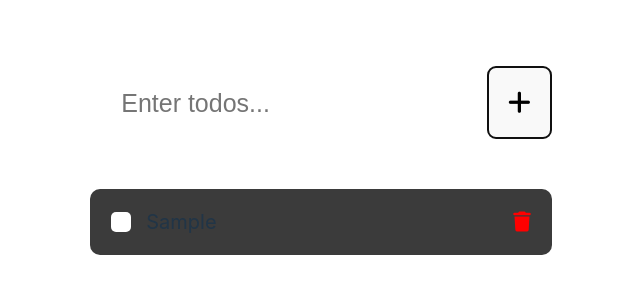
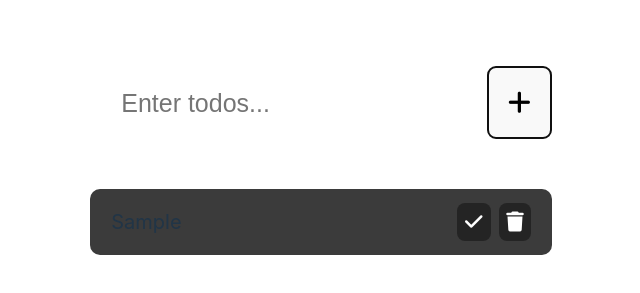
Before and after one commit to yuvi90/to-do-v1, a website built with Vite: page index.html in a window 1280 px wide. Both pictures are taken after typing "Sample" into the empty fields and a click on the button 838 px from the left and 221 px from the top of the page. Shown: the part 119-412 px from the top of the page, without its empty margins (319-959 px from the left). Built offline with nearby package versions, Linux system fonts and the light colour scheme.

Commit message:
fixed issues

```diff
--- a/index.html
+++ b/index.html
@@ -27,9 +27,17 @@
       </form>
     </div>
 
-    <div class="todo-wrapper">
+    <div class="todo-list-wrapper">
       <ul id="todo-list">
           <!-- TO DO'S -->
+            <!-- <li class="todo">Buy milk
+              <button class="completed-btn">
+                <i class="fa-solid fa-check"></i>
+              </button>
+              <button class="trash-btn">
+                <i class="fa-solid fa-trash" ></i>
+              </button>
+            </li> -->
       </ul>
     </div>
   </div>
--- a/main.js
+++ b/main.js
@@ -1,13 +1,11 @@
 // Selectors
-const input = document.querySelector(".todo-input");
 const addButton = document.querySelector(".todo-add-btn");
 const toDoList = document.getElementById("todo-list");
-const toDo = document.getElementsByClassName("todo");
 
 // Event Listeners
 document.addEventListener('DOMContentLoaded', getTodosData);
 addButton.addEventListener('click', addTodo);
-toDoList.addEventListener('click', checkRemove);
+toDoList.addEventListener('click', checknRemove);
 
 // Functions
 function getTodosData() {
@@ -15,40 +13,61 @@ function getTodosData() {
     // Check local storage is empty ??
     if (localStorage.getItem('todos') != null) {
         toDos = JSON.parse(localStorage.getItem('todos'));
-        toDos.forEach(element => {
+        toDos.forEach((item, index) => {
+            // creating todo
             const newTodo = document.createElement('li');
             newTodo.classList.add('todo');
-            newTodo.innerHTML = `${element}<i class="fa-solid fa-trash trash-icon"></i>`;
+            newTodo.innerText = `${item}`;
+            // creating completed button
+            const completed = document.createElement('button');
+            completed.classList.add('completed-btn');
+            completed.innerHTML = '<i class="fa-solid fa-check"></i>';
+            newTodo.appendChild(completed);
+            // creating trash button
+            const trash = document.createElement('button');
+            trash.classList.add('trash-btn');
+            trash.innerHTML = '<i class="fa-solid fa-trash"></i>';
+            newTodo.appendChild(trash);
+            // appending todo to list
             toDoList.appendChild(newTodo);
         });
-    } else {
-        console.log('No Todos');
     }
 }
 
 function addTodo(event) {
     // change form's default behaviour
     event.preventDefault();
+    const input = document.querySelector(".todo-input");
     // checking if input is empty or not
     if (input.value != '') {
-        // adding to todos array
+        // adding value to todos array storage
         saveTodosData(input.value);
-        // creating element
+        // creating todo
         const newTodo = document.createElement('li');
-        // adding class
         newTodo.classList.add('todo');
-        // adding content
-        newTodo.innerHTML = `${input.value}<i class="fa-solid fa-trash trash-icon"></i>`
+        newTodo.innerText = `${input.value}`;
+        // Div.appendChild(newTodo);
+        // creating completed button
+        const completed = document.createElement('button');
+        completed.classList.add('completed-btn');
+        completed.innerHTML = '<i class="fa-solid fa-check"></i>';
+        newTodo.appendChild(completed);
+        // creating trash button
+        const trash = document.createElement('button');
+        trash.classList.add('trash-btn');
+        trash.innerHTML = '<i class="fa-solid fa-trash"></i>';
+        newTodo.appendChild(trash);
+        // appending todo to list
+        toDoList.appendChild(newTodo);
         // clearing input field
         input.value = '';
-        // appending to list
-        toDoList.appendChild(newTodo);
     }
 }
 
-function checkRemove(event) {
+function checknRemove(event) {
     const item = event.target;
-    if (item.classList[2] === 'trash-icon') {
+
+    if (item.classList[0] === 'trash-btn') {
         const todo = item.parentElement;
         removeTodosData(todo);
         // Animation
@@ -56,6 +75,11 @@ function checkRemove(event) {
         todo.addEventListener('transitionend', () => {
             todo.remove();
         })
+    }
+
+    if (item.classList[0] === 'completed-btn') {
+        const todo = item.parentElement;
+        todo.classList.toggle('checked');
     }
 }
 
--- a/style.css
+++ b/style.css
@@ -126,43 +126,63 @@ header {
   margin-left: 1rem;
 }
 
-/*==== TODO WRAPPER ====*/
+/*==== TODO ====*/
 
 .todo {
+  position: relative;
   background-color: #3b3b3b;
   padding: 2rem 2rem;
   margin-bottom: 1.5rem;
   border-radius: 10px;
   font-size: 2rem;
   list-style: none;
-  display: flex;
-  justify-content: flex-start;
-  align-items: center;
-  gap: 1.5rem;
   border: 1px solid transparent;
   transition: all 0.25s ease;
 }
 .todo:hover {
   border-color: #646cff;
 }
-.todo::before{
-  content: '';
-  height: 2rem;
-  width: 2rem;
-  border-radius: 5px;
-  background-color: #fff;
-  cursor: pointer;
-}
+
 .remove-todo {
   opacity: 0;
   transform: translateY(2rem);
 }
 
-.trash-icon {
-  color: #ff0000;
+.checked {
+  background-color: #545454;
+  text-decoration: line-through;
+}
+
+/*==== TODO BUTTONS ====*/
+
+.fa-check,
+.fa-trash {
+  pointer-events: none;
+}
+
+.completed-btn,
+.trash-btn {
+  background-color: #242424;
+  border: none;
+  padding: 0.7rem;
+  color: #fff;
+  font-size: 2rem;
   cursor: pointer;
-  margin-left: auto;
+  position: absolute;
+  top: 50%;
+  transform: translateY(-50%);
 }
-.trash-icon:hover {
-  color: #861f1f;
+
+.completed-btn {
+  right: 6rem;
 }
+.trash-btn {
+  right: 2rem;
+}
+
+.completed-btn:hover {
+  color: green;
+}
+.trash-btn:hover {
+  color: red;
+}
```
